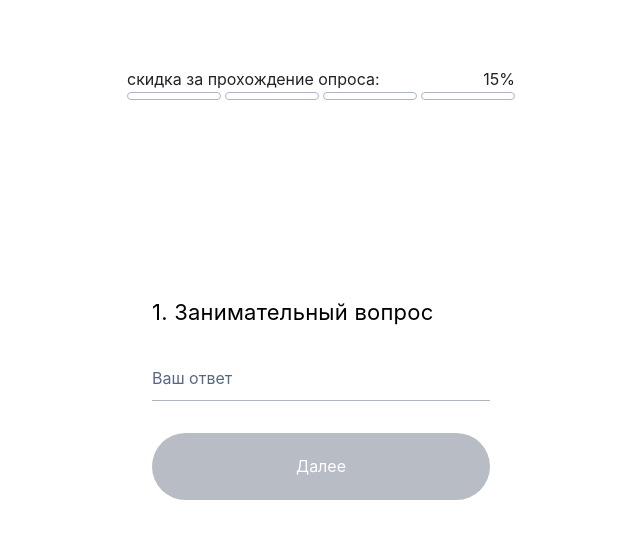
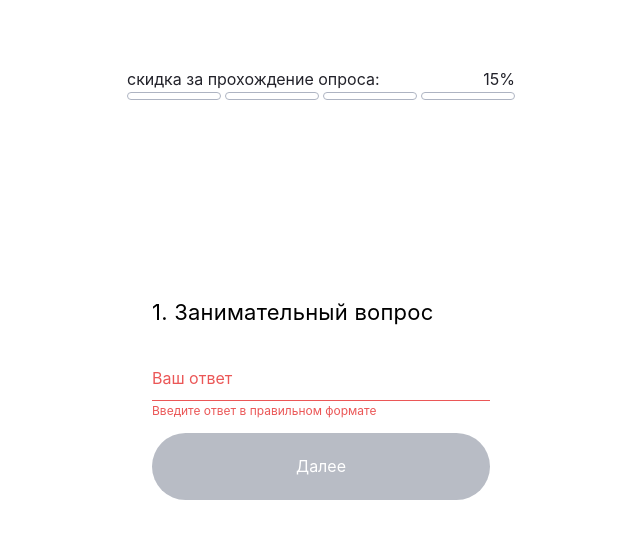
Before and after one commit to SherAnatoliy/tehnikum-quiz, a React (Create React App) app: page / in a window 1280 px wide. Shown: the top 538 px of the page, without its empty margins (319-959 px from the left). Built offline with nearby package versions, Linux system fonts and the light colour scheme.

Commit message:
2 homework

```diff
--- a/src/components/AppButton.jsx
+++ b/src/components/AppButton.jsx
@@ -1,10 +1,10 @@
 import React from 'react';
 
-export const AppButton = () => {
+export const AppButton = ({buttonText,isDisabled,buttonType}) => {
     return(
         <div>
-            <button disabled type="submit" id="next-btn">
-              Далее
+            <button disabled={isDisabled} type={buttonType === "submit" ? "submit" : "button"} id="next-btn">
+              {buttonText}
             </button>
         </div>
     )
--- a/src/components/AppHeader.jsx
+++ b/src/components/AppHeader.jsx
@@ -1,9 +1,28 @@
 import React from 'react';
 
-export const AppHeader = () => {
-    return(
-        <div>
-            <h1>Добро пожаловать в квиз от лучшего учебного центра</h1>
-        </div>
-    )
-}
+export const AppHeader = ({headerText, headerType}) => {
+
+    const renderHeader = () => {
+        switch (headerType) {
+            case "h1":
+                return <h1>{headerText}</h1>;
+            case "h2":
+                return <h2>{headerText}</h2>;
+            case "h3":
+                return <h3>{headerText}</h3>;
+            case "h4":
+                return <h4>{headerText}</h4>;
+            case "h5":
+                return <h5>{headerText}</h5>;
+            case "h6":
+                return <h6>{headerText}</h6>;
+            default:
+                return <h1>{headerText}</h1>;
+
+        }
+    };
+
+    return (
+        renderHeader()
+    );
+};
--- a/src/components/AppInput.jsx
+++ b/src/components/AppInput.jsx
@@ -1,19 +1,20 @@
 import React from 'react';
 
-export const AppInput = ({inputLable, inputPlaceholder}) => {
-    return(
-            <label className="input-wrapper" htmlFor="username">
-            {inputLable}
-              <input
-                required
-                type="text"
-                name="username"
-                id="username"
-                placeholder={inputPlaceholder}
-              />
-              <span id="error-message">
-                Введите номер в правильном формате например
-              </span>
-            </label>
-    )
-}
+export const AppInput = ({ inputLable, inputPlaceholder, isRequired, inputType, id, errorText, inputValue, hasError, inputChange  }) => {
+  return (
+    <label className={`input-wrapper ${hasError && "_error"} `} htmlFor={id}>
+      {inputLable}
+      <input
+        required = {isRequired}
+        type={inputType}
+        name={id}
+        id={id}
+        placeholder={inputPlaceholder}
+        value={inputValue}
+        onChange={(e)=>inputChange(e.target.value)}
+      />
+      {hasError && <span id="error-message">{errorText}</span>}
+        {/* Введите номер в правильном формате например */}
+    </label>
+  );
+};
--- a/src/components2/AppLabel.jsx
+++ b/src/components2/AppLabel.jsx
@@ -1,20 +1,39 @@
 import React from 'react';
 
-export const AppLabel = () => {
-    return(
-        <div>
-              <label className="input-wrapper">
-              <input
-                required
-                type="text"
-                name="answer"
-                placeholder="Ваш ответ"
-              />
+// export const AppLabel = () => {
+//     return(
+//         <div>
+//               <label className="input-wrapper">
+//               <input
+//                 required
+//                 type="text"
+//                 name="answer"
+//                 placeholder="Ваш ответ"
+//               />
 
-              <span id="error-message">
-            Введите номер в правильном формате например
-              </span>
-            </label>
-        </div>
-    )
+//               <span id="error-message">
+//             Введите номер в правильном формате например
+//               </span>
+//             </label>
+//         </div>
+//     )
+// }
+
+ export const AppLabel = ({ inputLable, inputPlaceholder, isRequired, inputType, id, errorText, inputValue, hasError, inputChange  }) => {
+  return (
+    <label className={`input-wrapper ${hasError && "_error"} `} htmlFor={id}>
+      {inputLable}
+      <input
+        required = {isRequired}
+        type={inputType}
+        name={id}
+        id={id}
+        placeholder={inputPlaceholder}
+        value={inputValue}
+        onChange={(e)=>inputChange(e.target.value)}
+      />
+      {hasError && <span id="error-message">{errorText}</span>}
+        {/* Введите номер в правильном формате например */}
+    </label>
+  );
 }
--- a/src/pages/StepOne.jsx
+++ b/src/pages/StepOne.jsx
@@ -24,7 +24,14 @@ const StepOne = () => {
           <div className="question">
             <AppHeader/>
 
-          <AppLabel/>
+          <AppLabel
+            inputLable=""
+            inputPlaceholder="Ваш ответ"
+            inputType="text"
+            id="username"
+            errorText="Введите ответ в правильном формате "
+            hasError={true}
+          />
 
             <AppButton/>
           </div>
--- a/src/pages/Welcome.jsx
+++ b/src/pages/Welcome.jsx
@@ -7,12 +7,33 @@ const Welcome = () => {
     <div className="container">
       <div className="wrapper">
         <div className="welcome">
-          <AppHeader/>
+          <AppHeader
+            headerText="Добро пожаловать в квиз от лучшего учебного центра"
+            headerType="h1"
+          />
+
           <form className="welcome__form">
-         <AppInput inputLable="Ваше имя" inputPlaceholder="Ваш ответ"/>
-         <AppInput inputLable="Ваш номер" inputPlaceholder="+998-90"/>
+            <AppInput
+            inputLable="Ваше имя"
+            inputPlaceholder="Ваш ответ"
+            inputType="text"
+            id="username"
+            errorText="Введите Имя в правильном формате "
+            hasError={true}
+            />
+            <AppInput
+            inputLable="Ваш номер"
+            inputPlaceholder="+998-90"
+            inputType="tel"
+            id="phone"
+            errorText="Введите Номер в правильном формате"
+            />
 
-            <AppButton/>
+            <AppButton
+            isDisabled={false}
+            buttonType="button"
+            buttonText="Далее"
+            />
           </form>
         </div>
       </div>
```
Also changed, not shown: tresh/.eslintrc.json.
